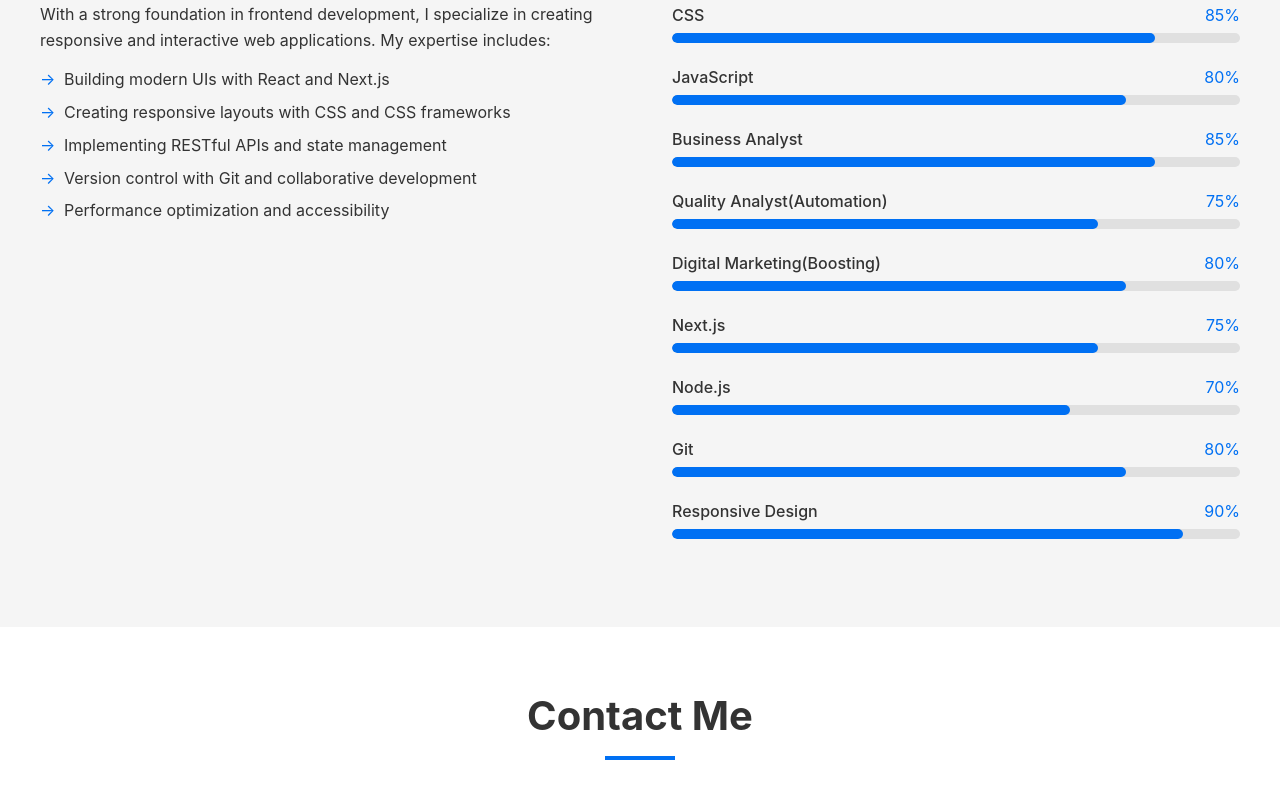
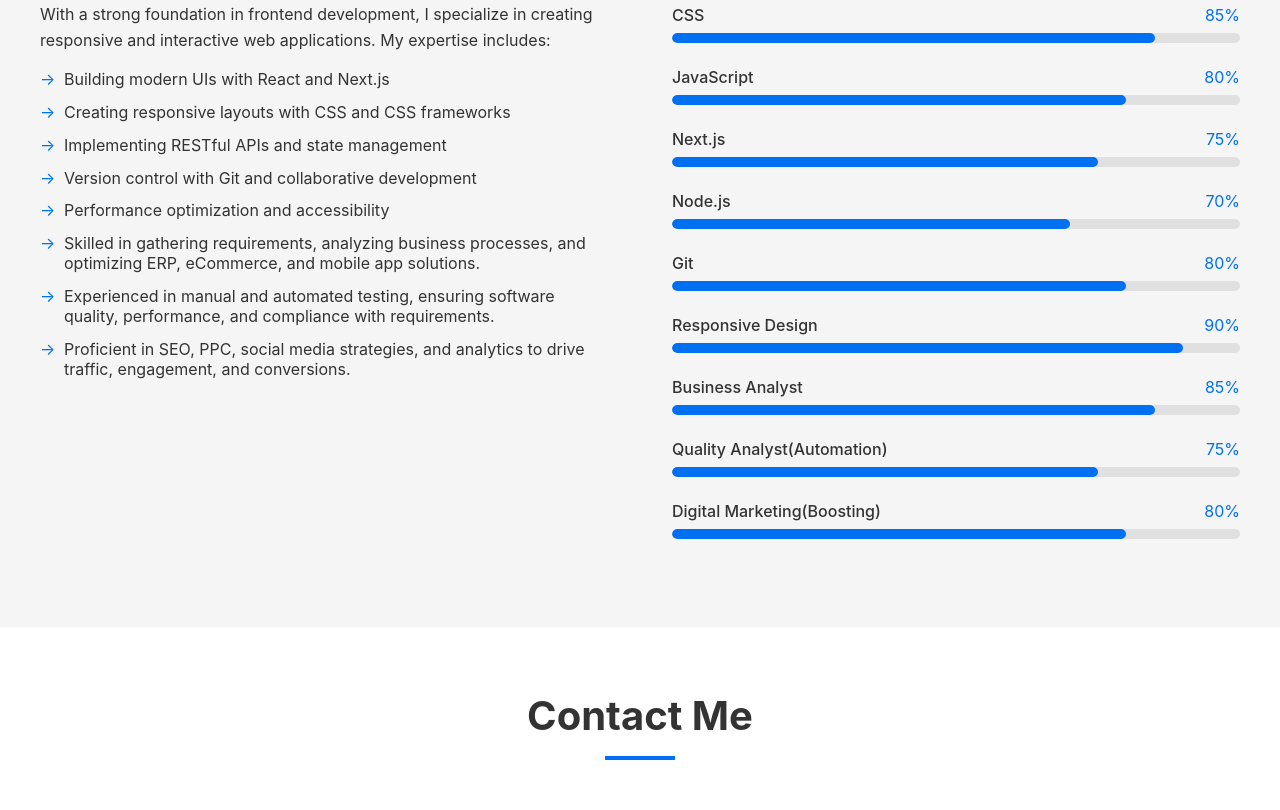
Before and after one commit to sharmasukun/portfolio, a Next.js app: page / in a window 1280 px wide. Shown: the part 2960-3770 px from the top of the page. Built offline with nearby package versions, Linux system fonts and the light colour scheme.

Commit message:
added few description

```diff
--- a/components/Skills.js
+++ b/components/Skills.js
@@ -5,13 +5,13 @@ export default function Skills() {
     { name: "HTML", level: 90 },
     { name: "CSS", level: 85 },
     { name: "JavaScript", level: 80 },
-    { name: "Business Analyst", level: 85 },
-    { name: "Quality Analyst(Automation)", level: 75},
-    { name: "Digital Marketing(Boosting)", level: 80},
     { name: "Next.js", level: 75 },
     { name: "Node.js", level: 70 },
     { name: "Git", level: 80 },
     { name: "Responsive Design", level: 90 },
+    { name: "Business Analyst", level: 85 },
+    { name: "Quality Analyst(Automation)", level: 75},
+    { name: "Digital Marketing(Boosting)", level: 80},
   ]
 
   return (
@@ -35,6 +35,9 @@ export default function Skills() {
               <li>Implementing RESTful APIs and state management</li>
               <li>Version control with Git and collaborative development</li>
               <li>Performance optimization and accessibility</li>
+              <li>Skilled in gathering requirements, analyzing business processes, and optimizing ERP, eCommerce, and mobile app solutions.</li>
+              <li>Experienced in manual and automated testing, ensuring software quality, performance, and compliance with requirements.</li>
+              <li>Proficient in SEO, PPC, social media strategies, and analytics to drive traffic, engagement, and conversions.</li>
             </ul>
           </div>
 
```
